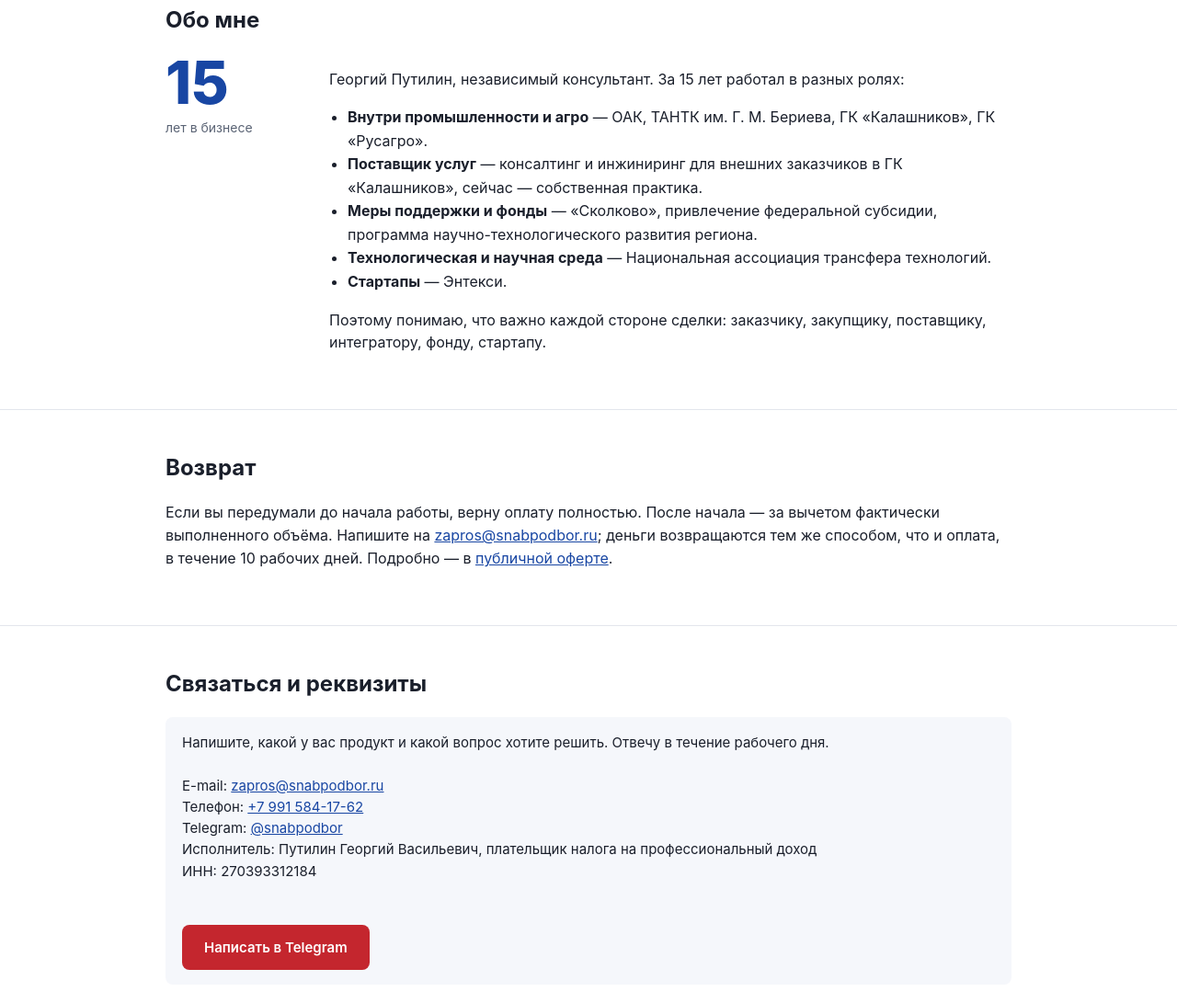
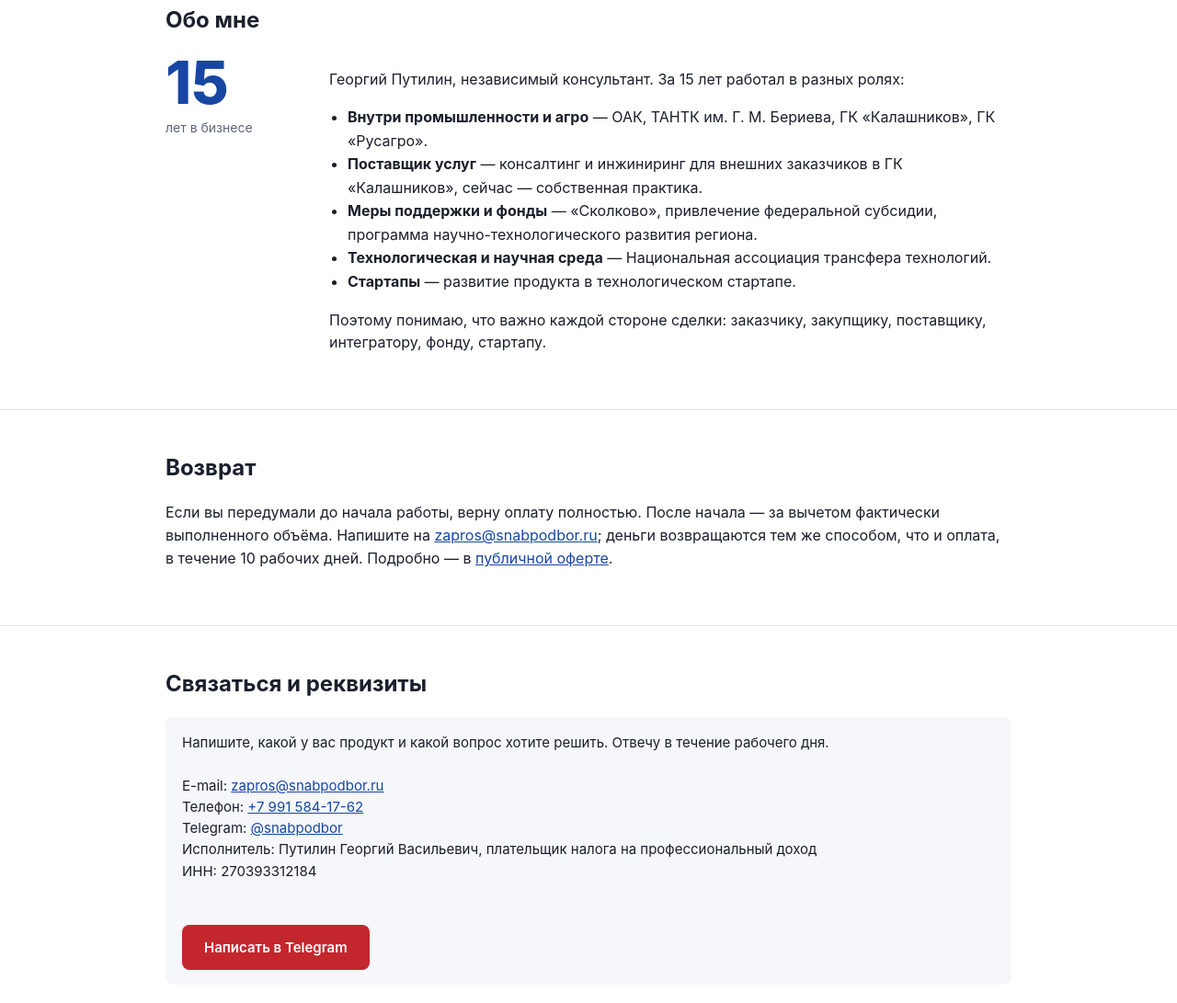
Before and after one commit to georgyputilin-ship-it/snabpodbor-site, a plain HTML site: page index.html in a window 1280 px wide. Shown: the part 2930-4021 px from the top of the page at 92% size. Drawn offline with Linux system fonts and the light colour scheme.

Commit message:
Обо мне: без названия стартапа
Co-Authored-By: Claude Opus 5.5 <noreply@anthropic.com>
Claude-Session: https://claude.ai/code/session_01SDUXFQK8XoGqkB38rXii8V

```diff
--- a/index.html
+++ b/index.html
@@ -224,7 +224,7 @@
           <li><b>Поставщик услуг</b> — консалтинг и инжиниринг для внешних заказчиков в ГК «Калашников», сейчас — собственная практика.</li>
           <li><b>Меры поддержки и фонды</b> — «Сколково», привлечение федеральной субсидии, программа научно-технологического развития региона.</li>
           <li><b>Технологическая и научная среда</b> — Национальная ассоциация трансфера технологий.</li>
-          <li><b>Стартапы</b> — Энтекси.</li>
+          <li><b>Стартапы</b> — развитие продукта в технологическом стартапе.</li>
         </ul>
         <p>Поэтому понимаю, что важно каждой стороне сделки: заказчику, закупщику, поставщику, интегратору, фонду, стартапу.</p>
       </div>
```
